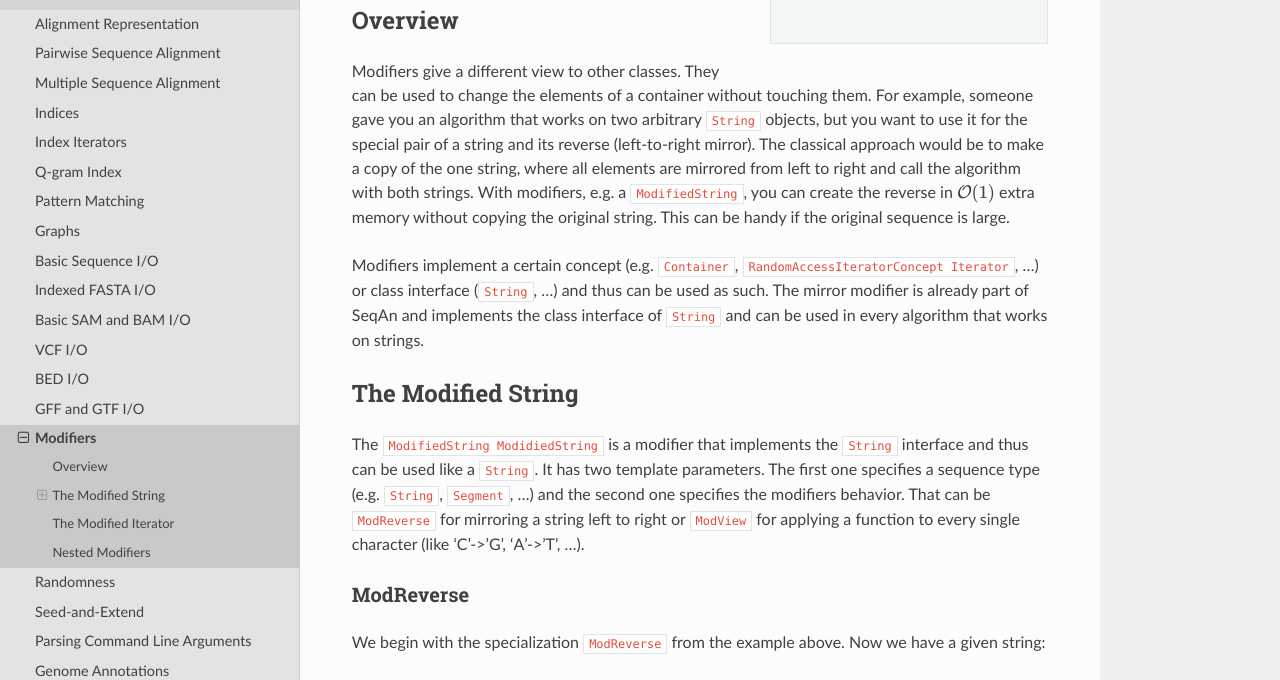
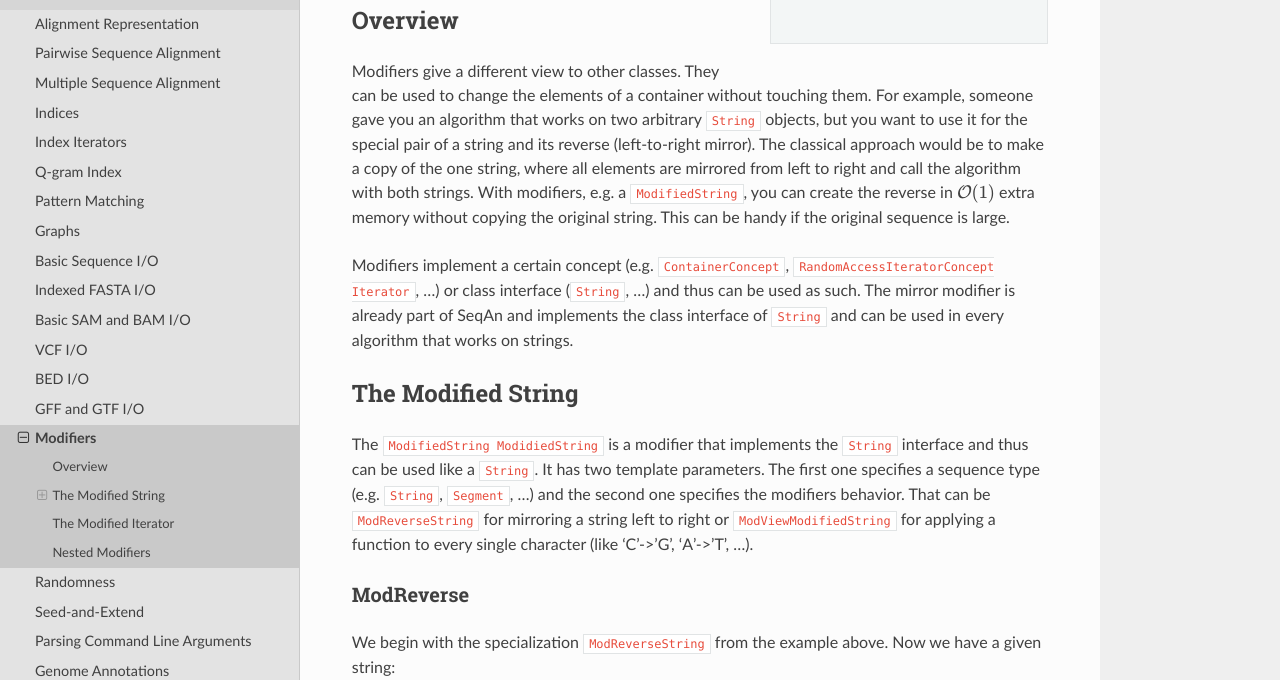
Before and after one commit to holtgrewe/tracdox, a Sphinx documentation site: the page built from trac-sphinx/source/Tutorial/Modifiers.rst, in a window 1280 px wide and 1400 px high, scrolled down 508 px. Shown: the top 680 px of the window. Built offline with Sphinx 7.4.7 and the Read the Docs theme 2.0.0, drawn with Linux system fonts in a browser that asks for light colours; cross-references to code outside the pages are shown as plain code; some of the changed text lies outside the part shown; grey boxes are pictures that could not be loaded.

Commit message:
[fix] broken links

```diff
--- a/trac-sphinx/source/Tutorial/Metafunctions.rst
+++ b/trac-sphinx/source/Tutorial/Metafunctions.rst
@@ -56,7 +56,7 @@
 To overcome this problem, we must redefine ``temp`` in a way that it can store a value of the correct type.
 The question is: "Given a arbitrary type ``T``, what is the value type of ``T``?"
 
-The metafunction :dox:`ConatinerConcept#Value Value` anwers this question: "The value type of ``T`` is given by ``Value<T>::Type``."
+The metafunction :dox:`ContainerConcept#Value Value` anwers this question: "The value type of ``T`` is given by ``Value<T>::Type``."
 
 Hence, the final version of our function ``exchangeFirstValues`` reads as follows:
 
@@ -80,7 +80,7 @@
 Type Metafunctions
 ------------------
 
-The metafunction :dox:`ConatinerConcept#Value Value` is a type metafunction, i.e. it is used to determine a type.
+The metafunction :dox:`ContainerConcept#Value Value` is a type metafunction, i.e. it is used to determine a type.
 Type metafunctions have the form:
 
 ``typename TypeMetaFunc<T1, T2, ..., TN>::Type``
--- a/trac-sphinx/source/Tutorial/Modifiers.rst
+++ b/trac-sphinx/source/Tutorial/Modifiers.rst
@@ -31,7 +31,7 @@
 With modifiers, e.g. a :dox:`ModifiedString`, you can create the reverse in :math:`\mathcal{O}(1)` extra memory without copying the original string.
 This can be handy if the original sequence is large.
 
-Modifiers implement a certain concept (e.g. :dox:`Container`, :dox:`RandomAccessIteratorConcept Iterator`, ...) or class interface (:dox:`String`, ...) and thus can be used as such.
+Modifiers implement a certain concept (e.g. :dox:`ContainerConcept`, :dox:`RandomAccessIteratorConcept Iterator`, ...) or class interface (:dox:`String`, ...) and thus can be used as such.
 The mirror modifier is already part of SeqAn and implements the class interface of :dox:`String` and can be used in every algorithm that works on strings.
 
 The Modified String
@@ -40,19 +40,19 @@
 The :dox:`ModifiedString ModidiedString` is a modifier that implements the :dox:`String` interface and thus can be used like a :dox:`String`.
 It has two template parameters.
 The first one specifies a sequence type (e.g. :dox:`String`, :dox:`Segment`, ...) and the second one specifies the modifiers behavior.
-That can be :dox:`ModReverse` for mirroring a string left to right or :dox:`ModView` for applying a function to every single character (like 'C'->'G', 'A'->'T', ...).
+That can be :dox:`ModReverseString` for mirroring a string left to right or :dox:`ModViewModifiedString` for applying a function to every single character (like 'C'->'G', 'A'->'T', ...).
 
 ModReverse
 ^^^^^^^^^^
 
-We begin with the specialization :dox:`ModReverse` from the example above.
+We begin with the specialization :dox:`ModReverseString` from the example above.
 Now we have a given string:
 
 .. includefrags:: core/demos/tutorial/modifiers/modifier_modreverse.cpp
    :fragment: main
 
 and want to get the reverse.
-So we need a :dox:`ModifiedString` specialized with ``String<char>`` and :dox:`ModReverse`.
+So we need a :dox:`ModifiedString` specialized with ``String<char>`` and :dox:`ModReverseString`.
 We create the modifier and link it with ``myString``:
 
 .. includefrags:: core/demos/tutorial/modifiers/modifier_modreverse.cpp
@@ -81,7 +81,7 @@
 ModView
 ^^^^^^^
 
-Another specialization of the :dox:`ModifiedString` is the :dox:`ModView` modifier.
+Another specialization of the :dox:`ModifiedString` is the :dox:`ModViewModifiedString` modifier.
 Assume we need all characters of ``myString`` to be in upper case without copying ``myString``.
 In SeqAn you first create a functor (a STL unary function) which converts a character to its upper-case character.
 
@@ -115,7 +115,7 @@
     A MAN, A PLAN, A CANAL-PANAMA
 
 The upper-case functor and some other predefined functors are part of SeqAn (in ``seqan/modifier/modifier_functors.h``) already.
-The following functors can be used as an argument of :dox:`ModView`:
+The following functors can be used as an argument of :dox:`ModViewModifiedString`:
 
 ``FunctorUpcase<TValue>``
   Converts each character of type ``TValue`` to its upper-case character
@@ -153,7 +153,7 @@
      Extend the code example as follows:
 
      #. Write a functor which converts all 'C' nucleotides to 'T' nucleotides.
-     #. Define a :dox:`ModifiedString` with the specialization :dox:`ModView` using this functor.
+     #. Define a :dox:`ModifiedString` with the specialization :dox:`ModViewModifiedString` using this functor.
      #. Now you can modify both sequences to compare them, treating all 'Cs' as 'Ts'.
         Print the results.
 
@@ -209,7 +209,7 @@
 ~~~~~~~~~~~~~~~~
 
 As modifiers implement a certain concept and depend on classes of this concept, two modifiers can be chained to create a new modifier.
-We have seen how the :dox:`ModifiedString` specialized with :dox:`ModReverse` and :dox:`ModView` can be used.
+We have seen how the :dox:`ModifiedString` specialized with :dox:`ModReverseString` and :dox:`ModViewModifiedString` can be used.
 Now we want to combine them to create a modifier for the reverse complement of a :dox:`DnaString` We begin with the original string:
 
 .. code-block:: cpp
--- a/trac-sphinx/source/Tutorial/SequenceFileIO.rst
+++ b/trac-sphinx/source/Tutorial/SequenceFileIO.rst
@@ -120,7 +120,7 @@
 The file is read twice.
 In the first pass, the total length of ids and sequence characters is determined.
 When reading sequences into :dox:`StringSet StringSets`, the exact number of elements can be reserved.
-Even more, when using :dox:`ConcatDirectStringSets Concat-Direct StringSet`, no superflous memory has to be allocated at all.
+Even more, when using :dox:`ConcatDirectStringSet Concat-Direct StringSet`, no superflous memory has to be allocated at all.
 The string sets are then filled in the second pass.
 
 Using double-pass I/O also only makes sense for document reading when used in conjunction with :dox:`MMapString MMap Strings`.
@@ -210,7 +210,7 @@
 
 Similar to reading, sequence files can be written record-by-record or as a whole.
 
-For record-wise writing, we use the function :dox:`RecordReader#writeRecord writeRecord`.
+For record-wise writing, we use the function :dox:`StreamConcept#writeRecord writeRecord`.
 This function expects as parameters, the :dox:`StreamConcept` to write to, the data to write, followed by the format tag.
 The following example writes an identifier and a sequence :dox:`StringSet` record-by-record to stdout.
 
@@ -260,7 +260,7 @@
             +
             IIIIIIIIIIII
 
-For writing out whole string sets at once, we use the function :dox:`RecordReader#write write`.
+For writing out whole string sets at once, we use the function :dox:`StreamConcept#write2 write`.
 The transition from record-wise writing to writing whole string sets is of similar simplicity as for reading:
 
 .. warning::
--- a/trac-sphinx/source/Tutorial/Sequences.rst
+++ b/trac-sphinx/source/Tutorial/Sequences.rst
@@ -143,7 +143,7 @@
    readList[1] = "AAGATGTCGC";
    appendValue(readList, "TATGCATGAT");
 
-Using the function :dox:`SequenceConcept#length length`, we can now get the length of our strings, e.g.:
+Using the function :dox:`ContainerConcept#length length`, we can now get the length of our strings, e.g.:
 
 .. code-block:: cpp
 
```
Also changed, not shown: other parts of trac-sphinx/source/Tutorial/Sequences.rst (+1 -1 lines).
